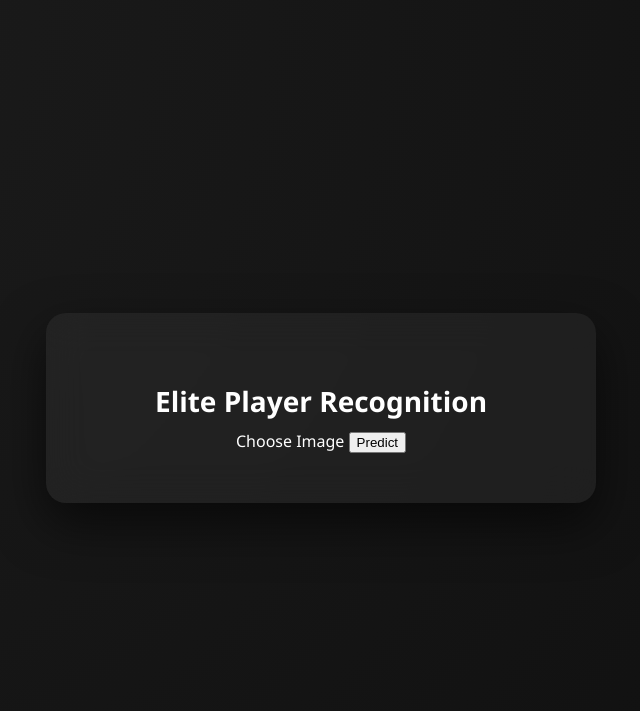
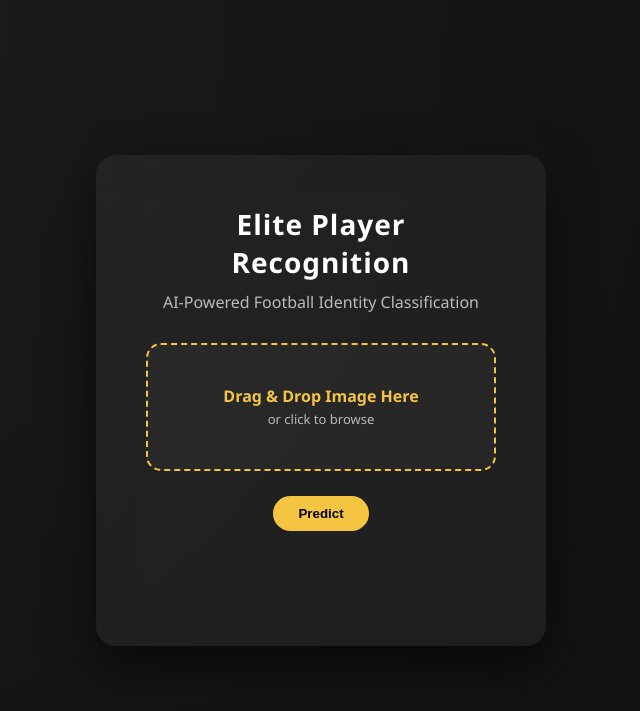
Before and after one commit to Amarnathdj10/Projects, a Flask app: page / in a window 1280 px wide. Shown: the top 711 px of the page, without its empty margins (319-959 px from the left). After the commit the page ends 653 px from the top, so only its background shows below. Run offline with Flask 3, Linux system fonts and the light colour scheme.

Commit message:
updated ui

```diff
--- a/Football Player Image Classification/static/styles.css
+++ b/Football Player Image Classification/static/styles.css
@@ -1,4 +1,3 @@
-<<<<<<< HEAD
 * {
     margin: 0;
     padding: 0;
@@ -29,37 +28,10 @@ body {
 h1 {
     font-size: 28px;
     margin-bottom: 10px;
-=======
-body {
-    margin: 0;
-    font-family: 'Segoe UI', sans-serif;
-    background: linear-gradient(135deg, #0f0f0f, #1c1c1c);
-    color: white;
-    height: 100vh;
-    display: flex;
-    justify-content: center;
-    align-items: center;
-}
-
-.card {
-    backdrop-filter: blur(15px);
-    background: rgba(255, 255, 255, 0.05);
-    padding: 50px;
-    width: 450px;
-    border-radius: 20px;
-    box-shadow: 0 20px 40px rgba(0,0,0,0.6);
-    text-align: center;
-}
-
-h1 {
-    margin-bottom: 10px;
-    font-size: 28px;
->>>>>>> 9cb80afc8549fb3e6b21667673026f1804ff1a5b
     letter-spacing: 1px;
 }
 
 .subheading {
-<<<<<<< HEAD
     color: #bbbbbb;
     margin-bottom: 30px;
 }
@@ -71,40 +43,18 @@ h1 {
 .upload-btn,
 .predict-btn {
     padding: 10px 25px;
-=======
-    color: #bbb;
-    margin-bottom: 30px;
-}
-
-.upload-section {
-    margin-bottom: 20px;
-}
-
-.upload-btn, .predict-btn {
-    padding: 10px 25px;
-    margin: 5px;
->>>>>>> 9cb80afc8549fb3e6b21667673026f1804ff1a5b
     border-radius: 30px;
     border: none;
     cursor: pointer;
     font-weight: bold;
-<<<<<<< HEAD
     margin: 5px;
-=======
->>>>>>> 9cb80afc8549fb3e6b21667673026f1804ff1a5b
     transition: 0.3s ease;
 }
 
 .upload-btn {
-<<<<<<< HEAD
     background: transparent;
     border: 1px solid #f5c542;
     color: #f5c542;
-=======
-    background: #222;
-    color: #f5c542;
-    border: 1px solid #f5c542;
->>>>>>> 9cb80afc8549fb3e6b21667673026f1804ff1a5b
 }
 
 .upload-btn:hover {
@@ -118,13 +68,8 @@ h1 {
 }
 
 .predict-btn:hover {
-<<<<<<< HEAD
     transform: scale(1.08);
     box-shadow: 0 0 20px #f5c542;
-=======
-    transform: scale(1.05);
-    box-shadow: 0 0 15px #f5c542;
->>>>>>> 9cb80afc8549fb3e6b21667673026f1804ff1a5b
 }
 
 .preview-container {
@@ -132,7 +77,6 @@ h1 {
 }
 
 #preview {
-<<<<<<< HEAD
     max-width: 220px;
     border-radius: 12px;
     display: none;
@@ -151,16 +95,34 @@ h1 {
 @keyframes fadeIn {
     from { opacity: 0; transform: translateY(15px); }
     to { opacity: 1; transform: translateY(0); }
-=======
-    max-width: 200px;
-    border-radius: 10px;
-    display: none;
 }
 
-.result-box {
-    margin-top: 25px;
-    font-size: 20px;
+.drop-zone {
+    border: 2px dashed #f5c542;
+    border-radius: 15px;
+    padding: 40px;
+    margin-bottom: 20px;
+    cursor: pointer;
+    transition: 0.3s ease;
+    background: rgba(255,255,255,0.03);
+}
+
+.drop-zone:hover {
+    background: rgba(245,197,66,0.08);
+}
+
+.drop-zone.dragover {
+    background: rgba(245,197,66,0.15);
+    box-shadow: 0 0 20px #f5c542;
+}
+
+.drop-zone p {
+    margin: 0;
     font-weight: bold;
     color: #f5c542;
->>>>>>> 9cb80afc8549fb3e6b21667673026f1804ff1a5b
 }
+
+.drop-zone span {
+    font-size: 13px;
+    color: #bbb;
+}
--- a/Football Player Image Classification/templates/index.html
+++ b/Football Player Image Classification/templates/index.html
@@ -7,17 +7,20 @@
 </head>
 <body>
 
-<div class="background"></div>
-
 <div class="card">
     <h1>Elite Player Recognition</h1>
-    <div class="upload-section">
+    <p class="subheading">AI-Powered Football Identity Classification</p>
+
+    <div class="drop-zone" id="dropZone">
+        <p>Drag & Drop Image Here</p>
+        <span>or click to browse</span>
         <input type="file" id="imageInput" hidden>
-        <label for="imageInput" class="upload-btn">Choose Image</label>
-        <button onclick="uploadImage()" class="predict-btn">Predict</button>
     </div>
 
+    <button onclick="uploadImage()" class="predict-btn">Predict</button>
+
     <div class="preview-container">
+        <img id="preview">
     </div>
 
     <div id="result" class="result-box"></div>
```
